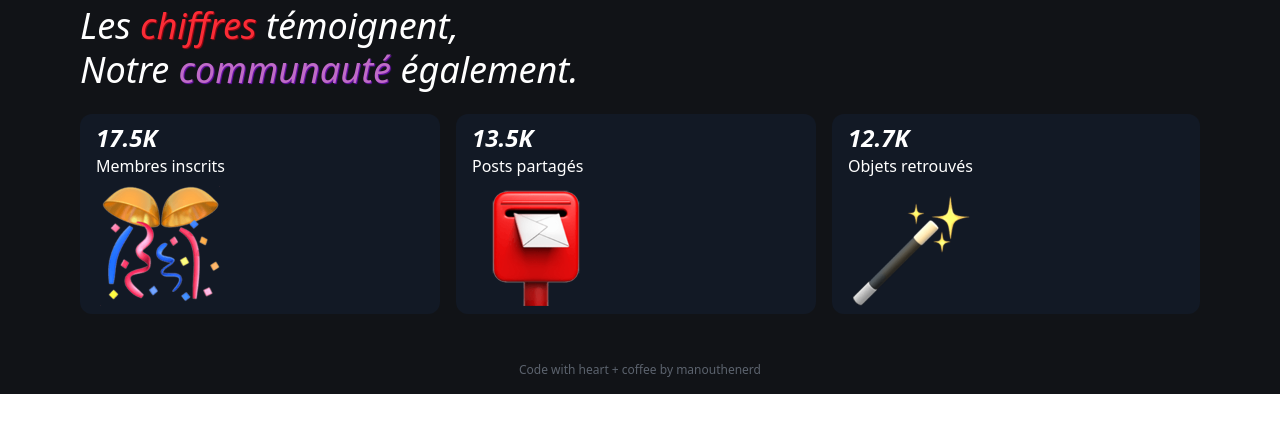
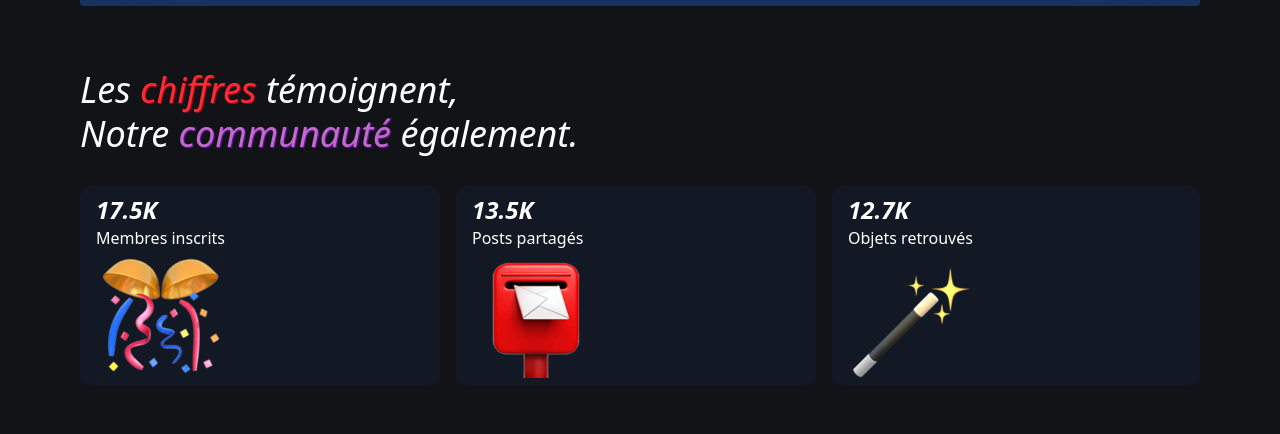
Before and after one commit to Leplusbio225/retihub-nuxt, a Nuxt app: page / in a window 1280 px wide. Shown: the part 845-1279 px from the top of the page. Before the commit the page ends 1239 px from the top, so only its background shows below. Built offline with nearby package versions, Linux system fonts and the light colour scheme.

Commit message:
style: amélioration de la mise en page et ajustement des marges dans index.vue

```diff
--- a/app/pages/index.vue
+++ b/app/pages/index.vue
@@ -10,12 +10,14 @@
             </p>
         </div>
         <div class="flex gap-4 items-center justify-center">
-            <Button text="Poster un objet perdu" class="bg-[#152949] text-white border-2 border-blue-700 hover:shadow-blue-300" />
-            <Button text="Poster un objet trouvé" class="bg-[#152949] text-[#BF6BC7] border-[#BF6BC7] hover:shadow-purple-300 border" />
+            <Button text="Poster un objet perdu"
+                class="bg-[#152949] text-white border-2 border-blue-700 hover:shadow-blue-300" />
+            <Button text="Poster un objet trouvé"
+                class="bg-[#152949] text-[#BF6BC7] border-[#BF6BC7] hover:shadow-purple-300 border" />
         </div>
     </section>
 
-    <section class="grid space-y-2 mt-8 p-2">
+    <section class="grid space-y-4 mt-16! p-2">
         <div class="p-2 space-y-6">
             <div class="grid backdrop-blur-3xl bg-blue-500/30 rounded p-8">
                 <p class="text-shadow-xs text-shadow-black text-xl  font-light text-center uppercase">Tout le
@@ -55,6 +57,7 @@
                 </ul>
             </div>
 
+            <section class="mt-16! space-y-8!">
                 <div class="space-y-1 mt-8 italic">
                     <p class="text-4xl">
                         Les <span class="text-red-500" style="text-shadow: 1px 1px 1px  #9f0712;">chiffres </span>
@@ -62,19 +65,20 @@
                     </p>
                     <p class="text-4xl">
                         Notre
-                     <span class="text-[#bf6bc7]" style="text-shadow: 1px 1px 1px  #6e11b0;">communauté</span> également.
+                        <span class="text-[#bf6bc7]" style="text-shadow: 1px 1px 1px  #6e11b0;">communauté</span>
+                        également.
                     </p>
                 </div>
 
-            <section class="grid grid-cols-3 space-x-2 gap-2 my-4 relative">
-                <div class="h-[200px] rounded-xl bg-[#18335d36] px-4 py-2" >
+                <div class="grid grid-cols-3 space-x-2 gap-2 my-4 relative">
+                    <div class="h-[200px] rounded-xl bg-[#18335d36] px-4 py-2">
                         <p class="text-2xl font-bold italic">17.5K</p>
                         <p>Membres inscrits</p>
                         <p class="my-1 p-1">
                             <img class="h-30" src="~/assets/confetti.png" alt="confetti emoji">
                         </p>
                     </div>
-                <div class="h-[200px] rounded-xl bg-[#18335d36] px-4 py-2" >
+                    <div class="h-[200px] rounded-xl bg-[#18335d36] px-4 py-2">
                         <p class="text-2xl font-bold italic">13.5K</p>
                         <p>Posts partagés</p>
 
@@ -83,7 +87,7 @@
                             <img class="h-30" src="~/assets/poste.png" alt="poste emoji">
                         </p>
                     </div>
-                <div class="h-[200px] rounded-xl bg-[#18335d36] px-4 py-2" >
+                    <div class="h-[200px] rounded-xl bg-[#18335d36] px-4 py-2">
                         <p class="text-2xl font-bold italic">12.7K</p>
                         <p>Objets retrouvés</p>
 
@@ -92,6 +96,7 @@
                             <img class="h-30" src="~/assets/magic.png" alt="magic emoji">
                         </p>
                     </div>
+                </div>
             </section>
         </div>
     </section>
```
Lines whose indentation alone changed are shown as unchanged.
